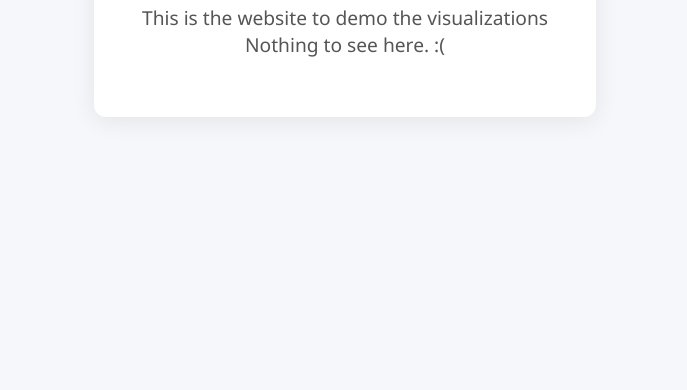
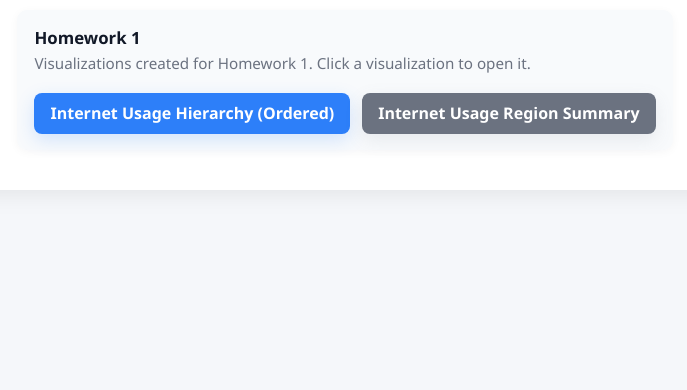
Before and after one commit to FgSurewin/gc_data_visualization, a plain HTML site: page index.html in a window 1280 px wide. Shown: the part 410-800 px from the top of the page, without its empty margins (295-982 px from the left). Drawn offline with Linux system fonts and the light colour scheme.

Commit message:
add visualization for hw1 - fix

```diff
--- a/index.html
+++ b/index.html
@@ -32,6 +32,56 @@
         font-size: 1.2rem;
         color: #555;
       }
+      .links {
+        margin-top: 1.25rem;
+        display: flex;
+        gap: 0.75rem;
+        justify-content: center;
+        flex-wrap: wrap;
+      }
+      .btn {
+        display: inline-block;
+        padding: 0.6rem 1rem;
+        background: #2d7ff9;
+        color: #fff;
+        text-decoration: none;
+        border-radius: 8px;
+        font-weight: 600;
+        box-shadow: 0 6px 18px rgba(45, 127, 249, 0.18);
+        transition: transform 120ms ease, box-shadow 120ms ease, opacity 120ms ease;
+      }
+      .btn:hover {
+        transform: translateY(-2px);
+        box-shadow: 0 10px 26px rgba(45, 127, 249, 0.22);
+        opacity: 0.98;
+      }
+      .btn.secondary {
+        background: #6b7280;
+        box-shadow: 0 6px 18px rgba(107, 114, 128, 0.12);
+      }
+      .sections {
+        margin-top: 1.5rem;
+        text-align: left;
+        width: 100%;
+        max-width: 720px;
+      }
+      .section {
+        background: #f8fafc;
+        border-radius: 10px;
+        padding: 1rem 1.1rem;
+        margin-top: 1rem;
+        box-shadow: 0 2px 10px rgba(16,24,40,0.04);
+      }
+      .section-title {
+        margin: 0 0 0.25rem 0;
+        font-size: 1.05rem;
+        color: #111827;
+      }
+      .section-desc {
+        margin: 0 0 0.75rem 0;
+        color: #6b7280;
+        font-size: 0.95rem;
+      }
     </style>
   </head>
   <body>
@@ -41,6 +91,17 @@
         This is the website to demo the visualizations<br />
         Nothing to see here. :(
       </p>
+      <div class="sections">
+        <section class="section" id="homework-1">
+          <h2 class="section-title">Homework 1</h2>
+          <p class="section-desc">Visualizations created for Homework 1. Click a visualization to open it.</p>
+          <div class="links">
+            <a class="btn" href="internet_usage_hierarchy_ordered.html">Internet Usage Hierarchy (Ordered)</a>
+            <a class="btn secondary" href="internet_usage_region_summary.html">Internet Usage Region Summary</a>
+          </div>
+        </section>
+        <!-- Add more <section class="section"> blocks here for Homework 2, Homework 3, etc. -->
+      </div>
     </div>
   </body>
 </html>
```
